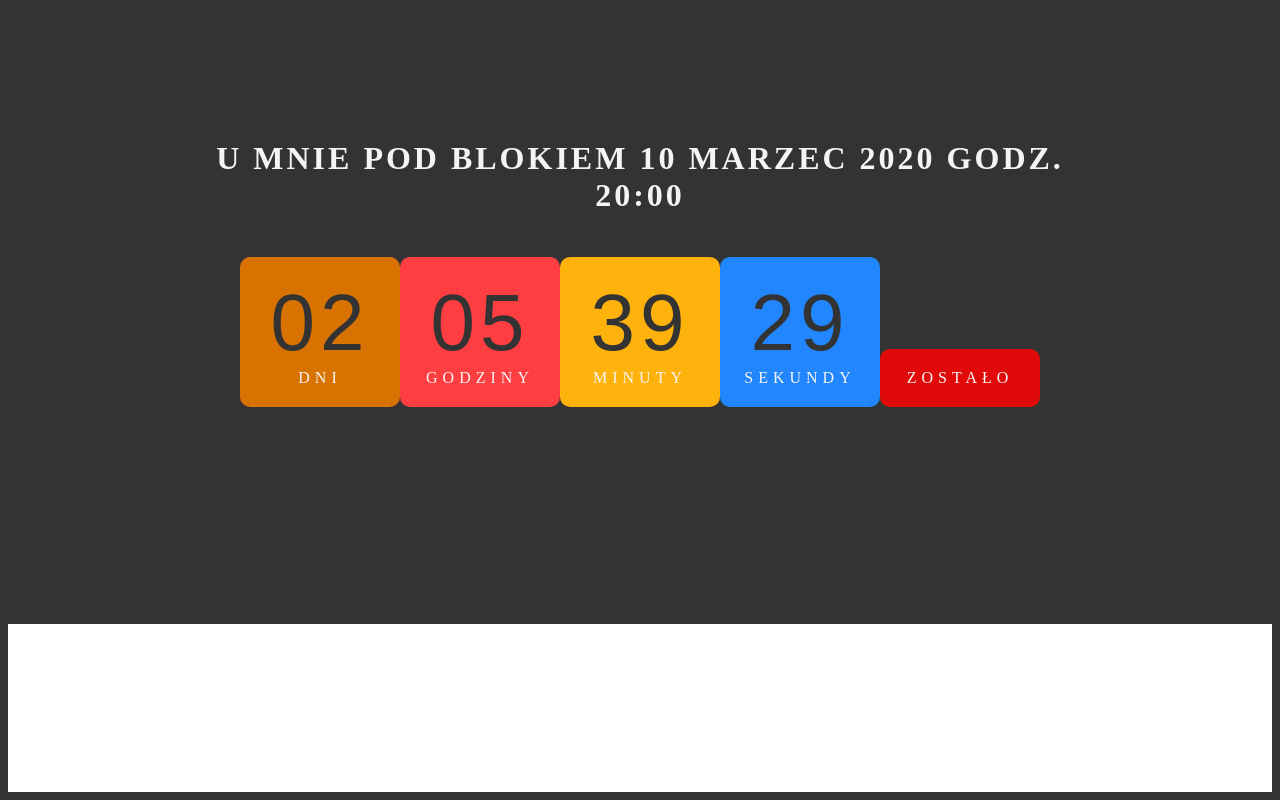
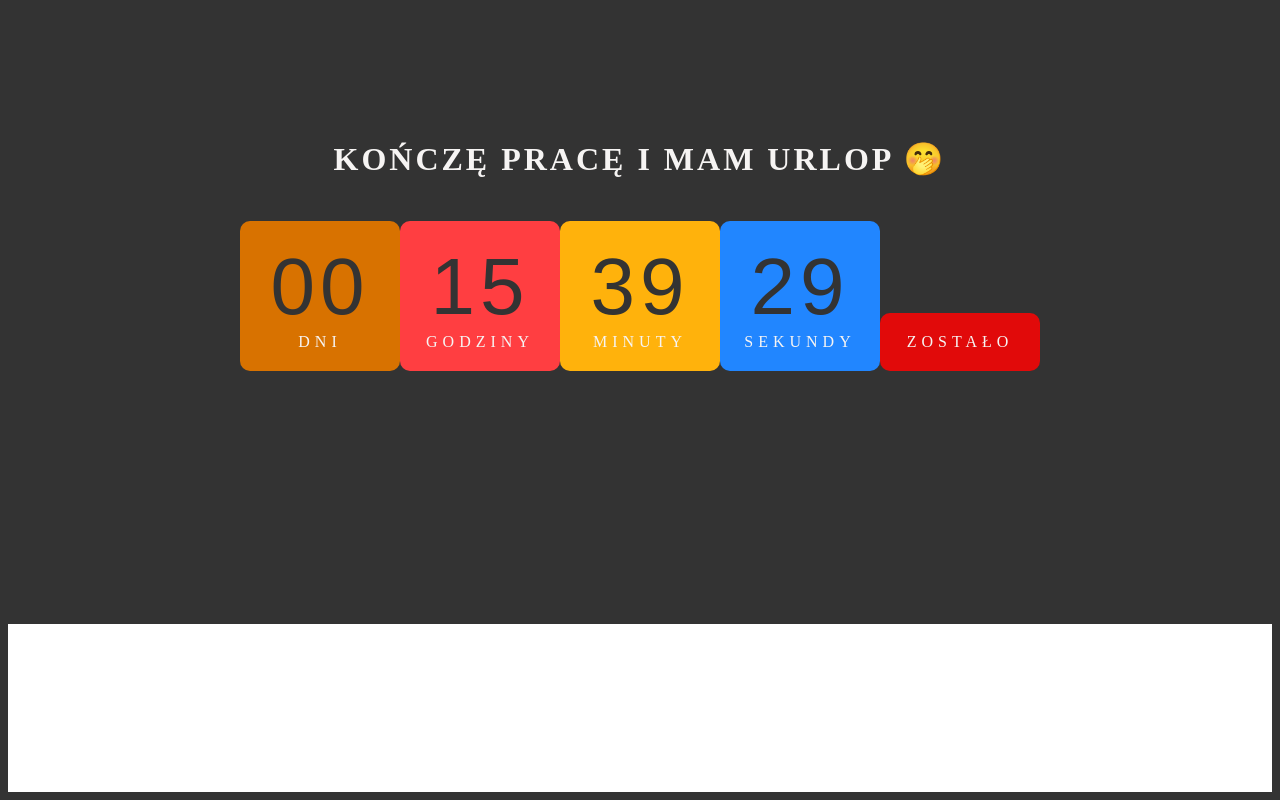
Before and after one commit to adampaulukanis/countdown, a plain HTML site: page index.html in a window 1280 px wide. Drawn offline with Linux system fonts and the light colour scheme.

Commit message:
Zmieniłem event na początek urlopu ;-)

```diff
--- a/function.js
+++ b/function.js
@@ -1,6 +1,6 @@
 (function (root) {
   const year = new Date().getFullYear()
-  const chooseDate = new Date('2020-03-10T20:00').getTime()
+  const chooseDate = new Date('2020-03-09T06:00').getTime()
 
   function padZero (number) {
     let numberString = String(number);
--- a/index.html
+++ b/index.html
@@ -7,7 +7,7 @@
   </head>
   <body>
     <main>
-      <h1>U mnie pod blokiem 10 marzec 2020 godz. 20:00</h1>
+      <h1>Kończę pracę i mam urlop 🤭</h1>
 
       <div id="countdown"></div>
     </main>
```
